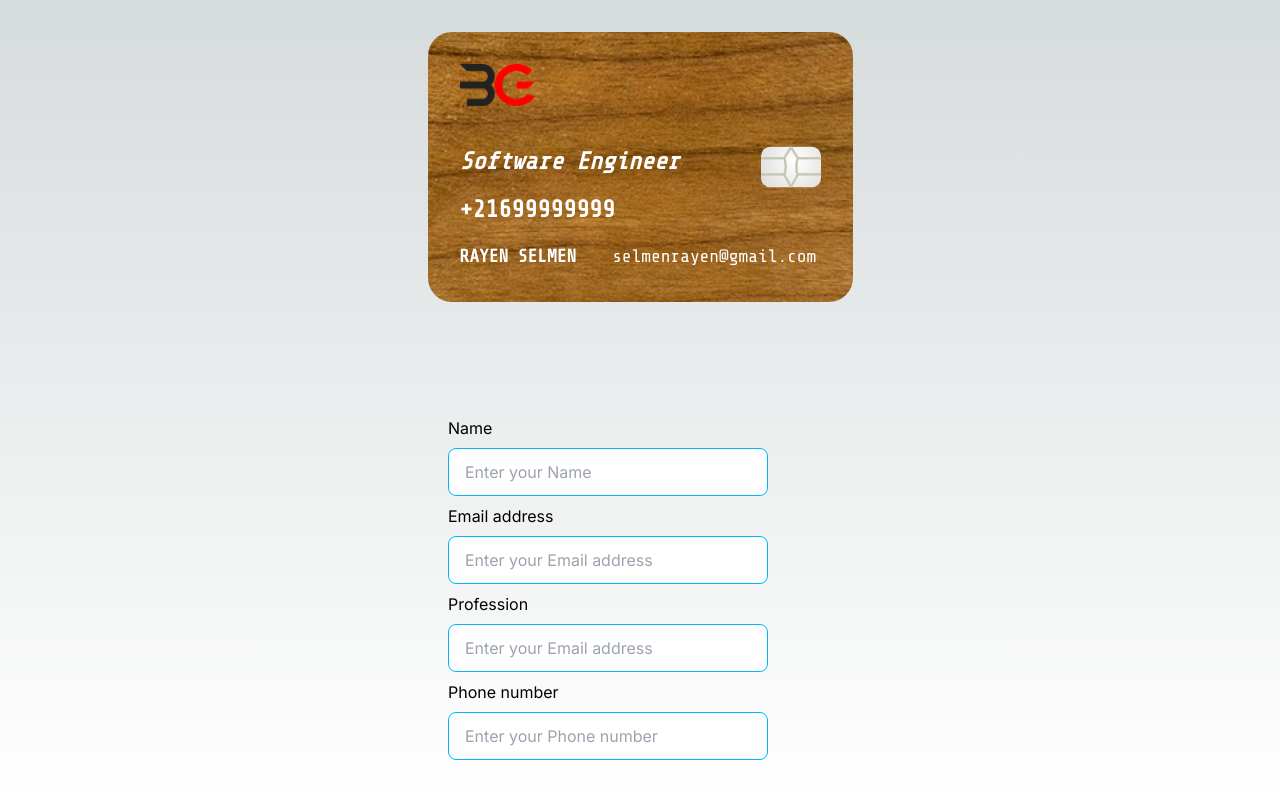
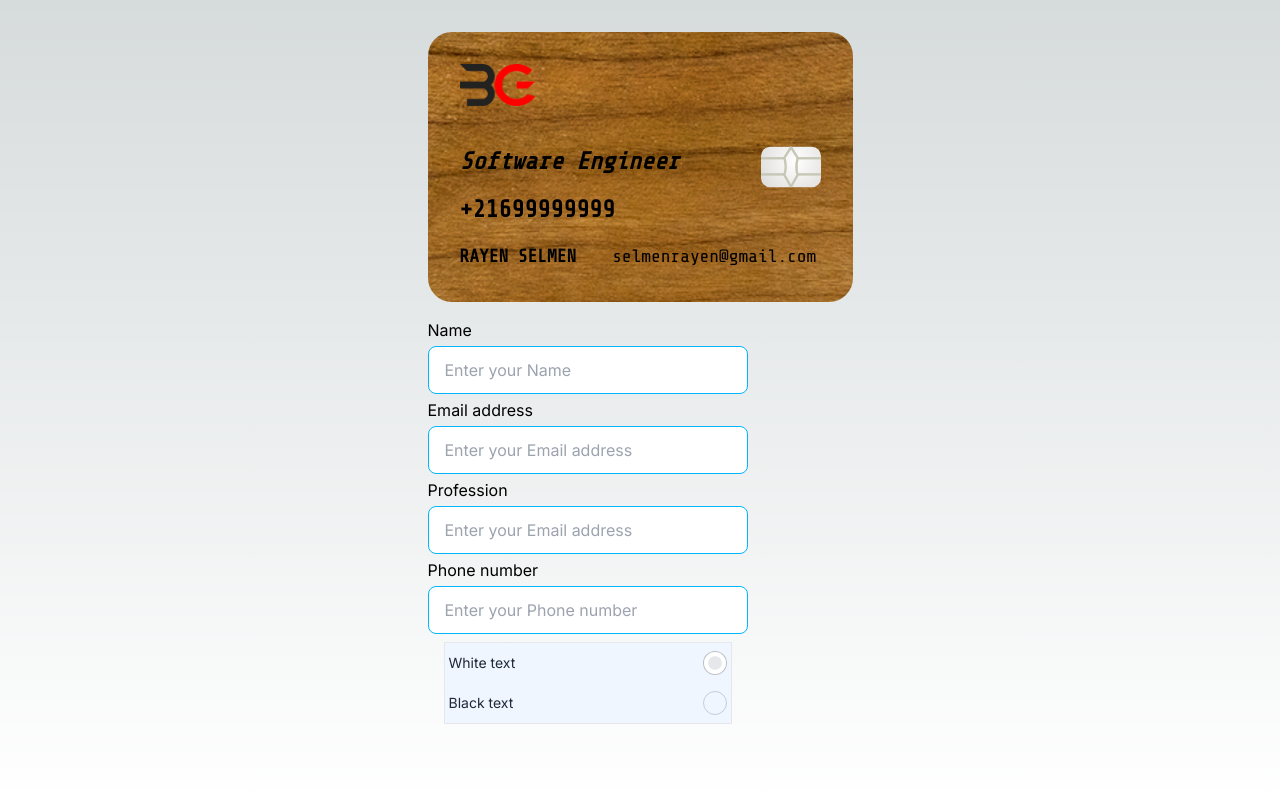
Before and after one commit to SRayen/Next-Business-Card, a Next.js app: page / in a window 1280 px wide. Built offline with nearby package versions, Linux system fonts and the light colour scheme.

Commit message:
Add edit tool

```diff
--- /dev/null
+++ b/src/app/components/CreditCard/Edit.tsx
@@ -0,0 +1,38 @@
+import React, { Dispatch, SetStateAction } from "react";
+
+export default function Edit({
+  setColor,
+  color,
+}: {
+  setColor: Dispatch<SetStateAction<string>>;
+  color: string;
+}) {
+  return (
+    <div className="border bg-blue-50 w-72 mx-4">
+      <div className="form-control">
+        <label className="label cursor-pointer">
+          <span className="label-text">White text</span>
+          <input
+            type="radio"
+            name="radio-10"
+            className="radio checked:bg-gray-200"
+            checked={color == "white"}
+            onChange={() => setColor("white")}
+          />
+        </label>
+      </div>
+      <div className="form-control">
+        <label className="label cursor-pointer">
+          <span className="label-text">Black text</span>
+          <input
+            type="radio"
+            name="radio-10"
+            className="radio checked:bg-black"
+            checked={color == "black"}
+            onChange={() => setColor("black")}
+          />
+        </label>
+      </div>
+    </div>
+  );
+}
--- a/src/app/components/CreditCard/Form.tsx
+++ b/src/app/components/CreditCard/Form.tsx
@@ -13,7 +13,7 @@ export default function Form({
 }) {
   return (
     <div>
-      <form className="mt-2 mb-2 w-80 max-w-screen-lg sm:w-96 flex flex-col gap-2">
+      <form className="mt-4 mb-2 w-80 max-w-screen-lg sm:w-96 flex flex-col gap-1">
         <label htmlFor="name">Name</label>
         <input
           id="name"
--- a/src/app/components/CreditCard/index.tsx
+++ b/src/app/components/CreditCard/index.tsx
@@ -5,6 +5,7 @@ import { Tilt } from "react-tilt";
 import { Share_Tech_Mono } from "next/font/google";
 import { useState } from "react";
 import Form from "./Form";
+import Edit from "./Edit";
 
 const shareTechMono = Share_Tech_Mono({
   weight: "400",
@@ -16,8 +17,10 @@ export const CreditCard = () => {
   const [email, setEmail] = useState("selmenrayen@gmail.com");
   const [phoneNumber, setPhoneNumber] = useState("+21699999999");
   const [profession, setProfession] = useState("Software Engineer");
+
+  const [color, setColor] = useState("white");
   return (
-    <>
+    <div>
       <Tilt
         className={`${shareTechMono.className} w-[425px] h-[270px] bg-gradient-to-tr rounded-2xl flex content-center items-center justify-center `}
       >
@@ -37,7 +40,9 @@ export const CreditCard = () => {
               width={60}
               height={30}
             />
-            <div className="flex flex-col w-full h-full justify-end gap-4 text-white">
+            <div
+              className={`flex flex-col w-full h-full justify-end gap-4 text-${color}`}
+            >
               <p className="text-2xl font-bold italic">{profession}</p>
               <p className="text-2xl font-bold ">{phoneNumber}</p>
               <div className="flex gap-9">
@@ -54,6 +59,7 @@ export const CreditCard = () => {
         setPhoneNumber={setPhoneNumber}
         setProfession={setProfession}
       />
-    </>
+      <Edit setColor={setColor} color={color} />
+    </div>
   );
 };
```
